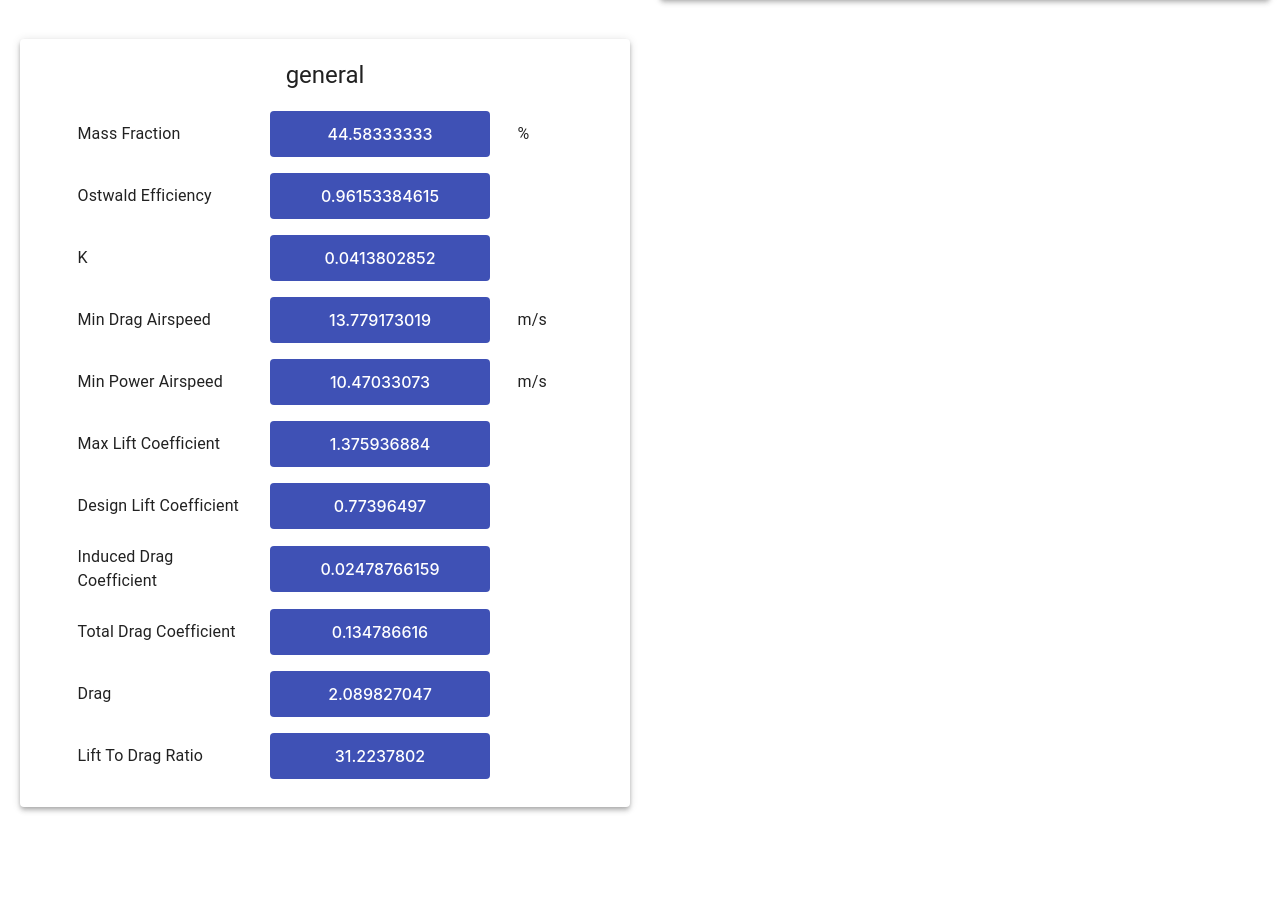
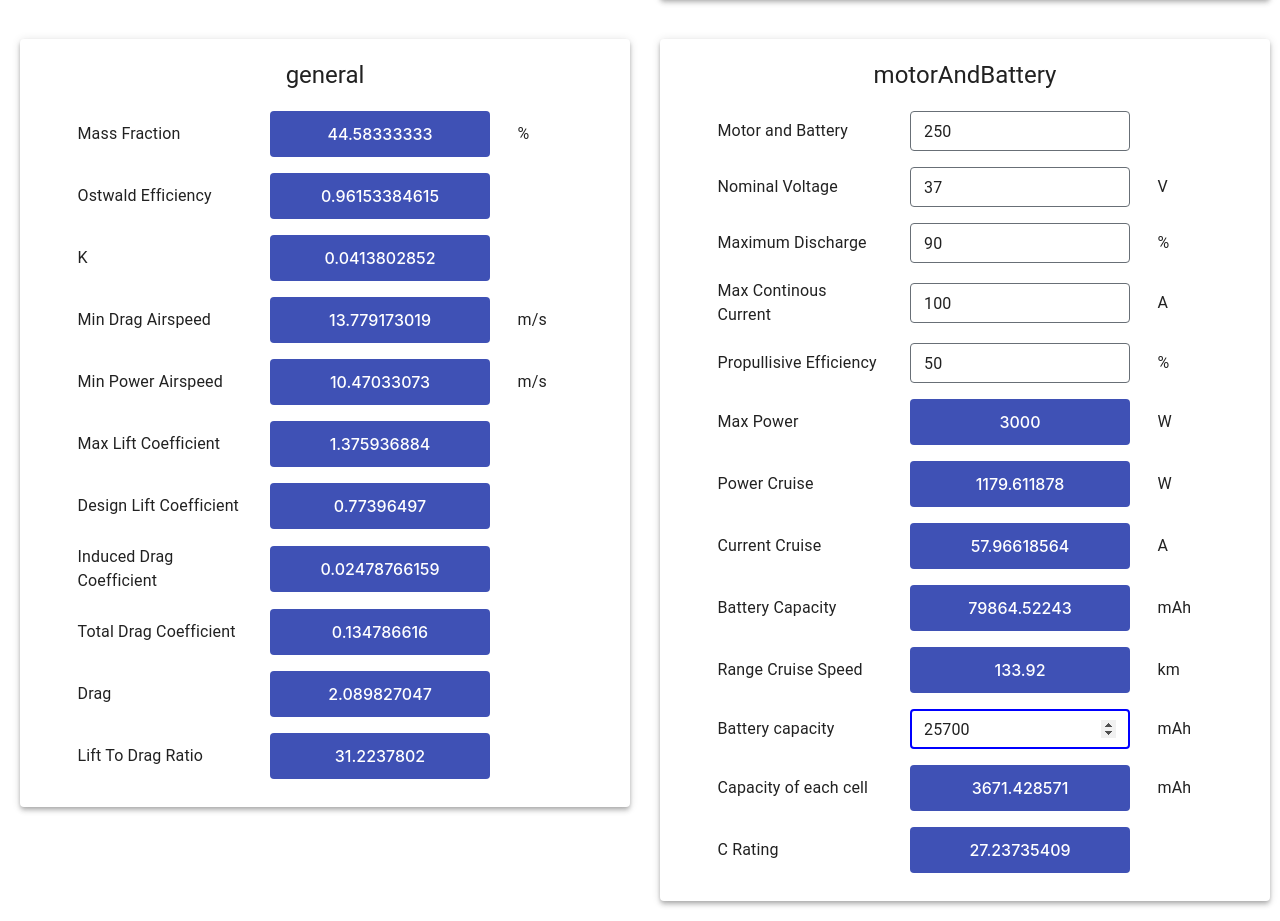
Before and after one commit to prokuranepal/DroneCalculator, a React (Create React App) app: page / in a window 1280 px wide. Shown: the part 1785-2706 px from the top of the page. Before the commit the page ends 2612 px from the top, so only its background shows below. Built offline with nearby package versions, Linux system fonts and the light colour scheme.

Commit message:
Objects Added

```diff
--- a/src/data/data.js
+++ b/src/data/data.js
@@ -554,14 +554,113 @@ export const Sizing={
                 field:'Lift To Drag Ratio',
                 parent:'general'
             }
-
-
     },
-
-
-
-
-
+    motorAndBattery:{
+        powerToWeightRatio:{
+            value:250,
+            uit:'W/kg',
+            input:true,
+            field:'Motor and Battery',
+            name:'powerToWeightRatio',
+            parent:'motorAndBattery',
+        },
+        nominalVolatage:{
+            value:37,
+            unit:'V',
+            input:true,
+            field:'Nominal Voltage',
+            name:'nominalVoltage',
+            parent:'motorAndBattery'
+        },
+        maximumDischarge:{
+            value:90,
+            unit:'%',
+            input:true,
+            field:'Maximum Discharge',
+            name:'maximumDischarge',
+            parent:'motorAndBattery'
+        },
+        maxContinousCurrent:{
+            value:100,
+            unit:'A',
+            input:true,
+            field:'Max Continous Current',
+            name:'maxContinousCurrent',
+            parent:'motorAndBattery'
+        },
+        propullisiveEfficiency:{
+            value:50,
+            unit:'%',
+            input:true,
+            field:'Propullisive Efficiency',
+            name:'propullisiveEfficiency',
+            parent:'motorAndBattery',
+        },
+        maxPower:{
+            value:3000,
+            unit:'W',
+            input:false,
+            field:'Max Power',
+            name:'maxPower',
+            parent:'motorAndBattery',
+        },
+        powerCruise:{
+            value:1179.611878,
+            unit:'W',
+            input:false,
+            field:'Power Cruise',
+            name:'powerCruise',
+            parent:'motorAndBattery',
+        },
+        currentCruise:{
+            value:57.96618564,
+            unit:'A',
+            input:false,
+            field:'Current Cruise',
+            name:'currentCruise',
+            parent:'motorAndBattery',
+        },
+        batteryCapacityy:{
+            value:79864.52243,
+            unit:'mAh',
+            input:false,
+            field:'Battery Capacity',
+            name:'batteryCapacityy',
+            parent:'motorAndBattery',
+        },
+        rangeCruiseSpeed:{
+            value:133.92,
+            unit:'km',
+            input:false,
+            name:'rangeCruiseSpeed',
+            field:'Range Cruise Speed',
+            parent:'motorAndBattery',
+        },
+        batteryCapacity:{
+            value:25700,
+            unit:'mAh',
+            input:true,
+            name:'battteryCapacity',
+            field:'Battery capacity',
+            parent:'motorAndBattery',
+        },
+        capacityOfEachCell:{
+            value:3671.428571,
+            unit:'mAh',
+            input:false,
+            name:'capacityOfEachCell',
+            field:'Capacity of each cell',
+            parent:'motorAndBattery',
+        },
+        cRating:{
+            value:27.23735409,
+            unit:'',
+            input:false,
+            name:'cRating',
+            field:'C Rating',
+            parent:'motorAndBattery',
+        }
+    }
 }
 
 
```
